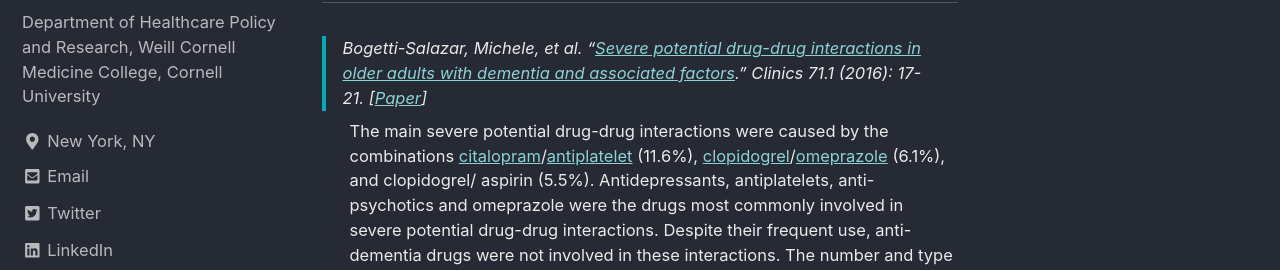
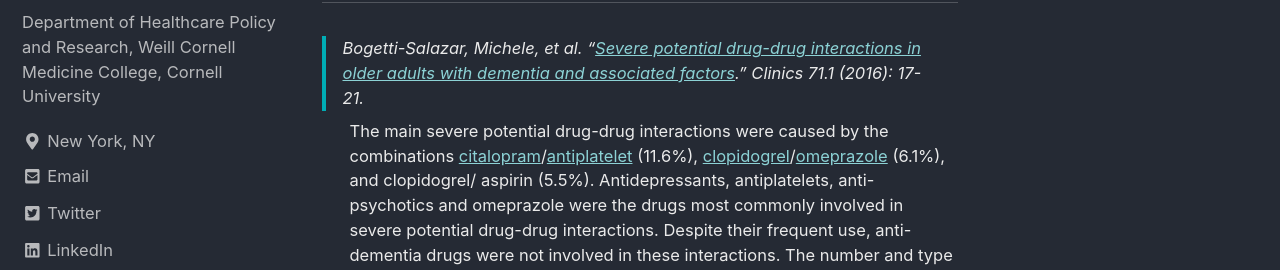
Before and after one commit to jxu1015/jxu1015.github.io, a Jekyll site: the page built from _posts/2020-03-03-AD-Related-Drugs.md, in a window 1280 px wide and 900 px high. Shown: the part 366-636 px from the top of the window. Built offline with Jekyll 4.4.1, drawn with Linux system fonts in a browser that asks for light colours; nearby versions of some CDN libraries.

Commit message:
Update 2020-03-03-AD-Related-Drugs.md

```diff
--- a/_posts/2020-03-03-AD-Related-Drugs.md
+++ b/_posts/2020-03-03-AD-Related-Drugs.md
@@ -10,7 +10,7 @@
 
 ## Potential drug-drug interactions in older adults with dementia
 
-> Bogetti-Salazar, Michele, et al. "[Severe potential drug-drug interactions in older adults with dementia and associated factors](https://www.ncbi.nlm.nih.gov/pmc/articles/PMC4763155/pdf/cln-71-01-017.pdf)." Clinics 71.1 (2016): 17-21. [[Paper](https://www.ncbi.nlm.nih.gov/pmc/articles/PMC4763155/pdf/cln-71-01-017.pdf)]
+> Bogetti-Salazar, Michele, et al. "[Severe potential drug-drug interactions in older adults with dementia and associated factors](https://www.ncbi.nlm.nih.gov/pmc/articles/PMC4763155/pdf/cln-71-01-017.pdf)." Clinics 71.1 (2016): 17-21.
 {: .small}
 
 The main severe potential drug-drug interactions were caused by the combinations [citalopram](https://www.drugs.com/citalopram.html)/[antiplatelet](https://www.drugs.com/drug-class/antiplatelet-agents.html) (11.6%), [clopidogrel](https://www.drugs.com/mtm/clopidogrel.html)/[omeprazole](https://www.drugs.com/omeprazole.html) (6.1%), and clopidogrel/ aspirin (5.5%). Antidepressants, antiplatelets, anti-psychotics and omeprazole were the drugs most commonly involved in severe potential drug-drug interactions. Despite their frequent use, anti-dementia drugs were not involved in these interactions. The number and type of medications taken, dementia severity and depression in patients in addition to caregiver burden should be considered to avoid possible drug interactions in this population.
```
